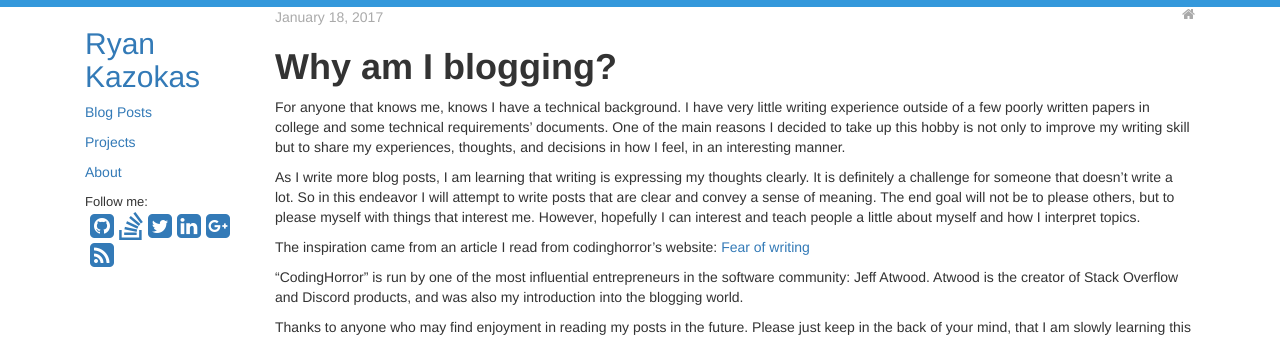
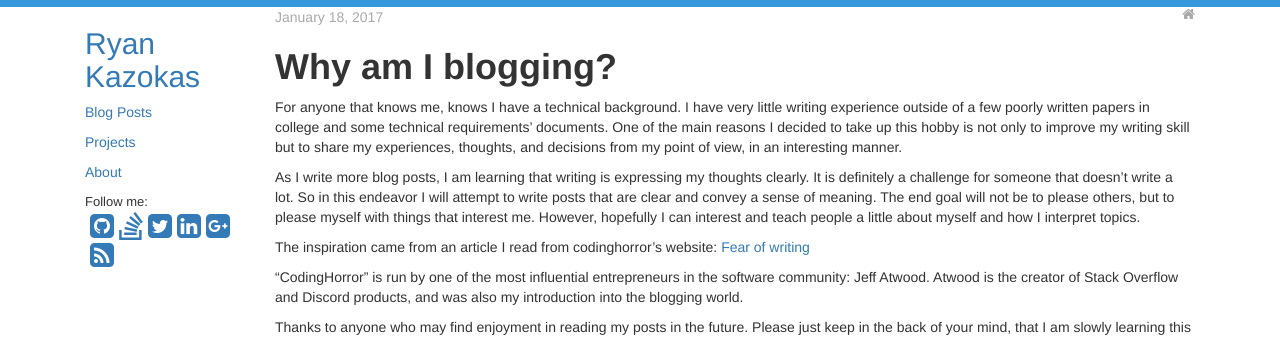
Before and after one commit to ryankazokas/ryankazokas.github.io, a Jekyll site: the page built from _posts/2017-01-18-why-am-i-blogging.markdown, in a window 1280 px wide. Shown: the top 337 px of the page. Built offline with Jekyll 4.4.1, drawn with Linux system fonts in a browser that asks for light colours; nearby versions of some CDN libraries; our own code applies the rules of GitHub Pages for plain Markdown files.

Commit message:
Updated Why Am I Blogging

```diff
--- a/_posts/2017-01-18-why-am-i-blogging.markdown
+++ b/_posts/2017-01-18-why-am-i-blogging.markdown
@@ -7,7 +7,7 @@ tags:
 - blog
 ---
 
-For anyone that knows me, knows I have a technical background. I have very little writing experience outside of a few poorly written papers in college and some technical requirements' documents. One of the main reasons I decided to take up this hobby is not only to improve my writing skill but to share my experiences, thoughts, and decisions in how I feel, in an interesting manner.
+For anyone that knows me, knows I have a technical background. I have very little writing experience outside of a few poorly written papers in college and some technical requirements' documents. One of the main reasons I decided to take up this hobby is not only to improve my writing skill but to share my experiences, thoughts, and decisions from my point of view, in an interesting manner.
 
 As I write more blog posts, I am learning that writing is expressing my thoughts clearly. It is definitely a challenge for someone that doesn't write a lot. So in this endeavor I will attempt to write posts that are clear and convey a sense of meaning. The end goal will not be to please others, but to please myself with things that interest me. However, hopefully  I can interest and teach people a little about myself and how I interpret topics.
 
```
